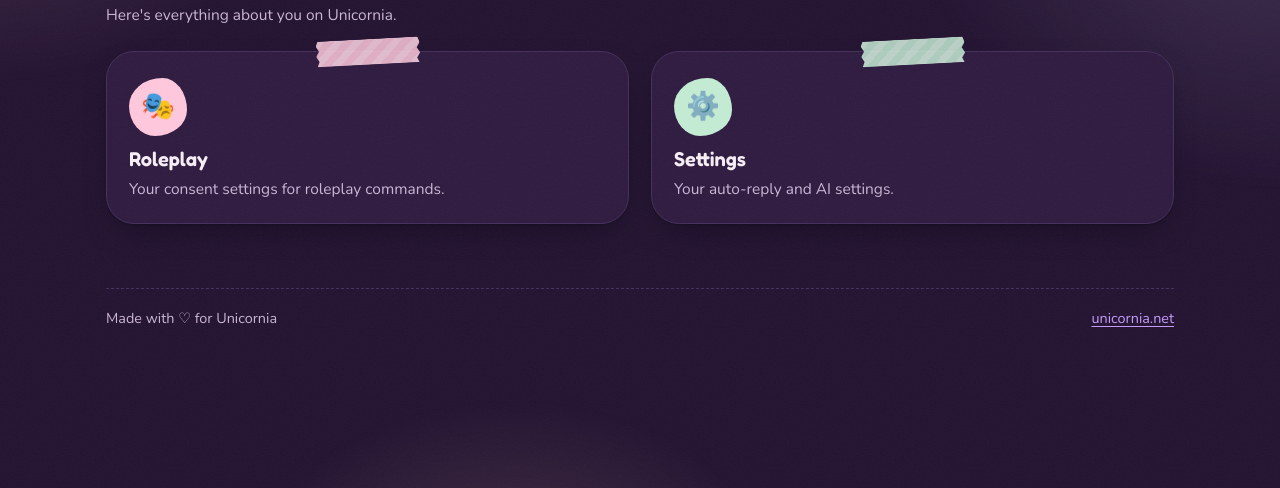
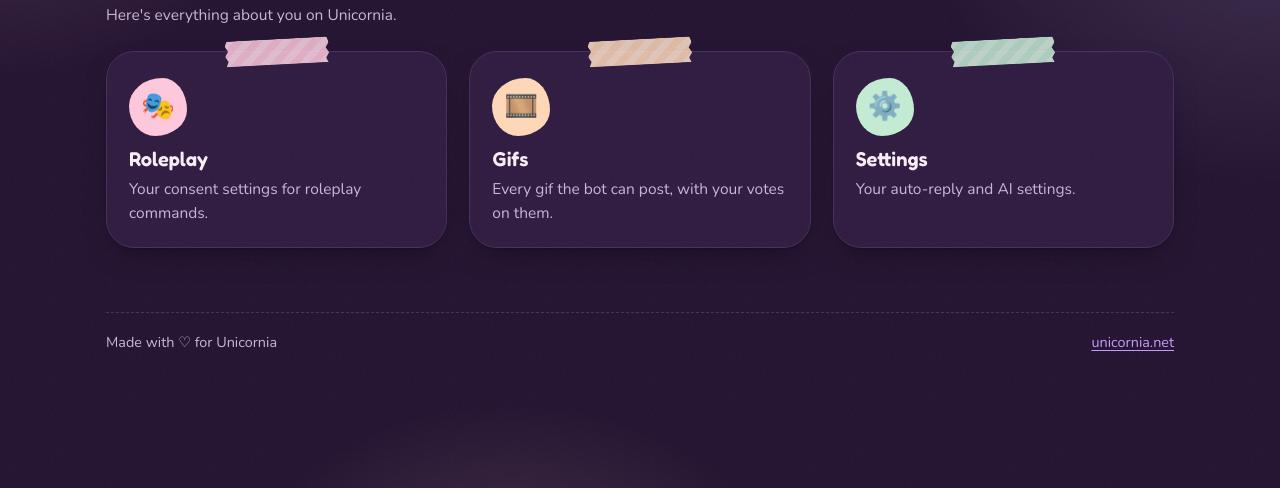
Before and after one commit to kirin-3/kirin-cogs, a Python web app: template dashboard/templates/member/home.html in a window 1280 px wide. Shown: the part 181-669 px from the top of the page. Run offline with Jinja, Linux system fonts and the light colour scheme; the template is opened without the code that fills it, so the values that code supplies are empty.

Commit message:
feat(dashboard): add a Gifs tile to the member site's home page, so every page in the top bar is also on home

```diff
--- a/dashboard/templates/member/home.html
+++ b/dashboard/templates/member/home.html
@@ -59,6 +59,11 @@
     <h2>Roleplay</h2>
     <p>Your consent settings for roleplay commands.</p>
   </a>
+  <a class="tile washi tone-peach" href="/gifs">
+    <span class="sticker" aria-hidden="true">🎞️</span>
+    <h2>Gifs</h2>
+    <p>Every gif the bot can post, with your votes on them.</p>
+  </a>
   <a class="tile washi tone-mint" href="/settings">
     <span class="sticker" aria-hidden="true">⚙️</span>
     <h2>Settings</h2>
```
